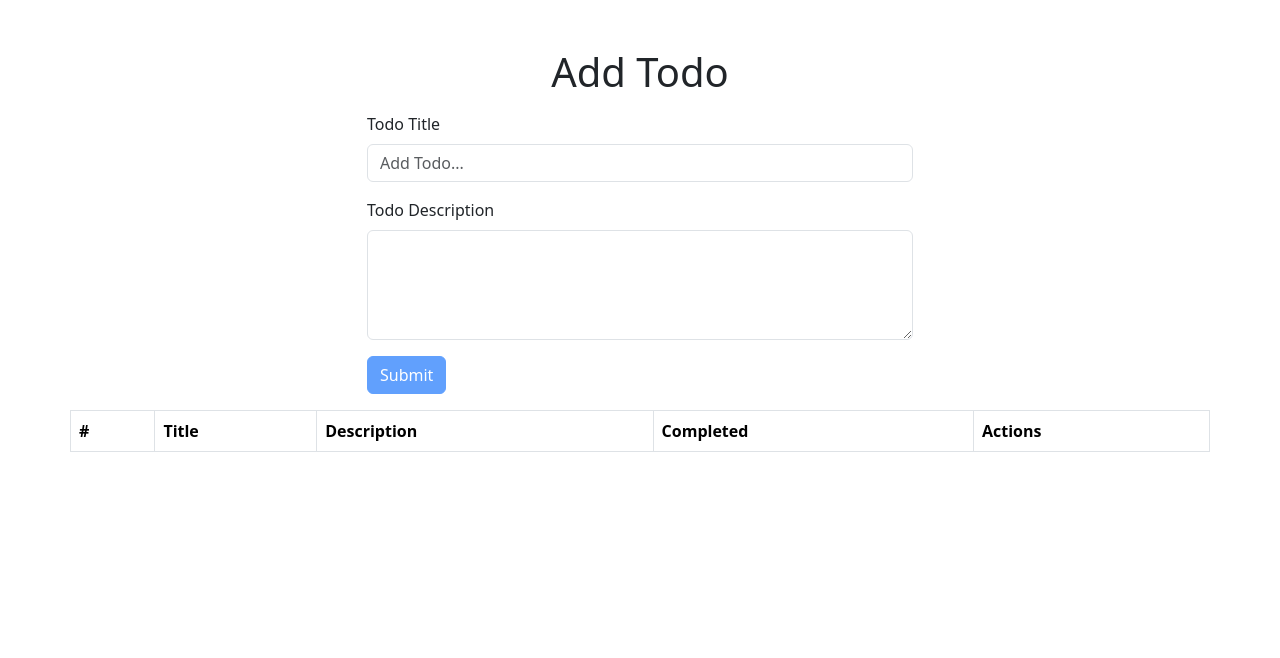
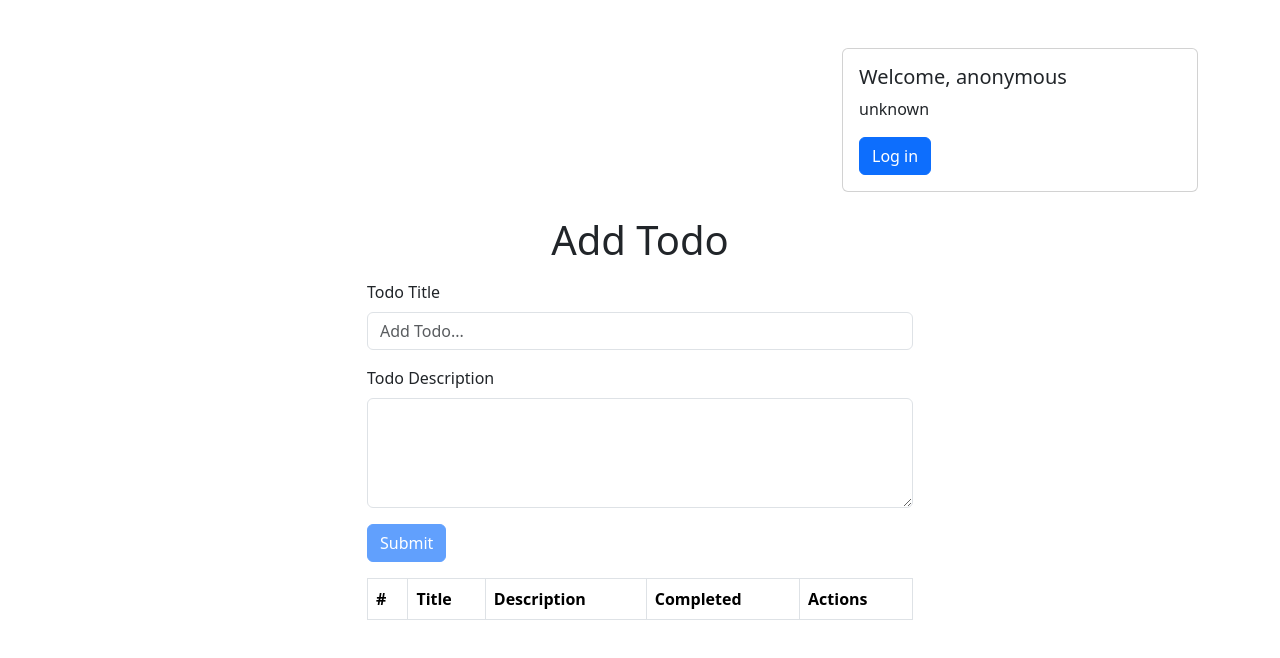
Before and after one commit to SaidARSLAN/todoApp, a React (Vite) app in the folder web/: page /profile in a window 1280 px wide. Shown: the top 658 px of the page. Built offline with nearby package versions, Linux system fonts and the light colour scheme; no server answers.

Commit message:
Added Log in Log out ui components

```diff
--- a/web/src/components/TodoList.jsx
+++ b/web/src/components/TodoList.jsx
@@ -2,10 +2,17 @@ import React, { useContext, useEffect, useState } from 'react'
 import  Todo  from '../components/Todo'
 import Table from 'react-bootstrap/Table'
 import GlobalContext from '../context/MainContext'
+import Container from 'react-bootstrap/Container'
+import Row from 'react-bootstrap/Row'
+import Col from 'react-bootstrap/Col'
+
 const TodoList = () => {
 
     const {todos} = useContext(GlobalContext)
   return (
+    <Container>
+      <Row className='justify-content-md-center'>
+        <Col xs={12} md={6}>
       <Table striped bordered hover variant='white' className='mt-3'>
         <thead>
           <tr>
@@ -18,6 +25,9 @@ const TodoList = () => {
         </thead>
         <tbody>{todos.map((todo,idx) => <Todo todo={todo} idx={idx} key={todo + todo.description}/>)}</tbody>
       </Table>
+        </Col>
+      </Row>
+    </Container>
   )
 }
 
--- a/web/src/context/MainContext.jsx
+++ b/web/src/context/MainContext.jsx
@@ -8,7 +8,7 @@ export const Provider = ({children}) => {
 
     const [todos, setTodos] = useState([])
     const [globalLoginToken, setGlobalLoginToken] = useState(null)
-
+    const [userInformations, setUserInformations] = useState(null)
 
   useEffect(() => {
       axios.get("http://localhost:3434/todos")
@@ -71,13 +71,13 @@ export const Provider = ({children}) => {
 
 
   }
-  const keepLoginToken = (data) => {
-
+  const keepLoginToken = (data,user) => {
       setGlobalLoginToken(data)
+      setUserInformations(user)
   }
     return (
         <GlobalContext.Provider value={{todos,addTodo,deleteTodo,completeEdit,keepLoginToken,
-        globalLoginToken
+        globalLoginToken,userInformations
         }}>
             {children}
         </GlobalContext.Provider>
--- a/web/src/pages/Login.jsx
+++ b/web/src/pages/Login.jsx
@@ -21,8 +21,10 @@ const Login = () => {
                 password : password
         })
         .then(result => {
-            console.log("Token :",result.data)
-            keepLoginToken(result.data)
+          console.log(result)
+            console.log("Token :",result.data.token)
+
+            keepLoginToken(result.data,result.data.user)
             setEmail("")
             setPassword("")
             navigate("/profile")
--- a/web/src/pages/Profile.jsx
+++ b/web/src/pages/Profile.jsx
@@ -1,14 +1,45 @@
+import Col from "react-bootstrap/Col";
 import CreateTodo from "../components/CreateTodo"
 import TodoList from "../components/TodoList"
 import Container from 'react-bootstrap/Container';
 import Row from 'react-bootstrap/Row';
-
-
+import Card from 'react-bootstrap/Card'
+import { useContext } from "react";
+import GlobalContext from "../context/MainContext";
+import Button from "react-bootstrap/Button";
+import axios from "axios";
+import {Link  } from 'react-router-dom'
 
 const Profile = () => {
 
+    const {userInformations} = useContext(GlobalContext)
+    const handleLogout = () => {
+
+      axios.post(`http://localhost:3434/user/logout`,)
+      .then(result => console.log(result))
+      .catch(err => console.log(err))
+
+    }
+
+
     return (
-        <Container className="pt-5">
+        <Container className="pt-5" style={{width:"100%"}}>
+        <Row className="justify-content-end">
+          <Col className="ms-auto mb-4" md={4} sm={12}>
+          <Card style={{ width: '100%' }}>
+          <Card.Body>
+        <Card.Title>Welcome, {userInformations ?  userInformations.name : "anonymous"}</Card.Title>
+        <Card.Text>
+          {userInformations ?  userInformations.email : "unknown"}
+        </Card.Text>
+        {userInformations ?
+         <Button variant="danger" onClick={handleLogout}>Exit</Button> :
+        <Link className="btn btn-primary" to='/login'>Log in</Link>
+         }
+      </Card.Body>
+    </Card>
+          </Col>
+        </Row>
       <Row>
       <CreateTodo />
       <TodoList />
```
Also changed, not shown: 1 other file (tests, documents, lock files or other folders).
